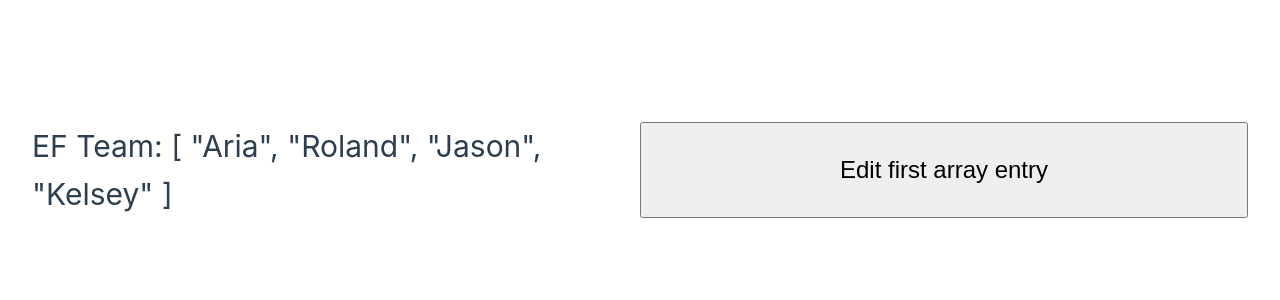
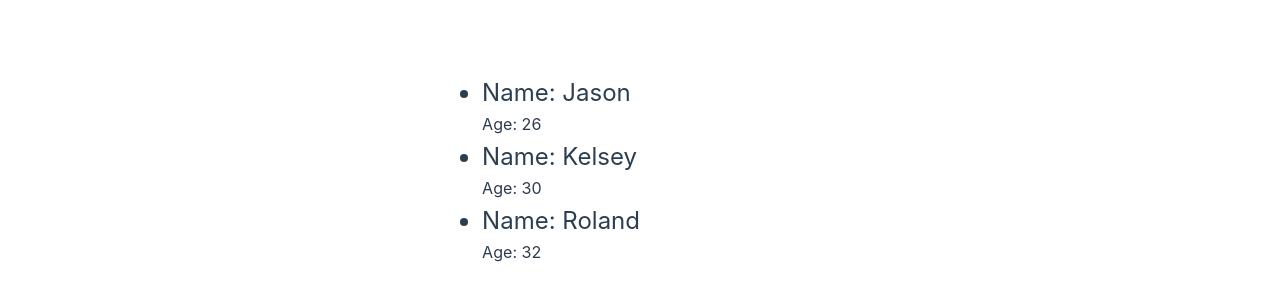
Before and after one commit to JasonXBOptel/vue_fullstack, a Vue app: page / in a window 1280 px wide. Shown: the part 230-530 px from the top of the page. Built offline with nearby package versions, Linux system fonts and the light colour scheme.

Commit message:
List rendering an array of objects

```diff
--- a/src/App.vue
+++ b/src/App.vue
@@ -1,24 +1,26 @@
 <script setup>
-import { ref, isProxy, toRaw } from "vue";
-
-const devs = ref(["Aria", "Roland", "Jason", "Kelsey"]);
-
-const editArray = function () {
-  // Edit state array
-  devs.value[0] = "Shiho";
-  // Access updated state data immediately afterwards
-  console.log(devs.value[0]);
-};
+// import { ref } from "vue";
+const arr = [
+  { name: "Jason", age: 26 },
+  { name: "Kelsey", age: 30 },
+  { name: "Roland", age: 32 },
+];
 </script>
 <template>
   <div>
-    <!-- We need to drill into our reactive object to access width and height -->
-    <h1>EF Team: {{ devs }}</h1>
+    <ul>
+      <li v-for="({ name, age }, index) in arr" :key="index">
+        <h4>Name: {{ name }}</h4>
+        <h6>Age: {{ age }}</h6>
+      </li>
+    </ul>
   </div>
-  <button @click="editArray">Edit first array entry</button>
 </template>
 
 <style scoped>
+li {
+  font-size: 1.5rem;
+}
 div {
   display: flex;
   flex-direction: column;
```
